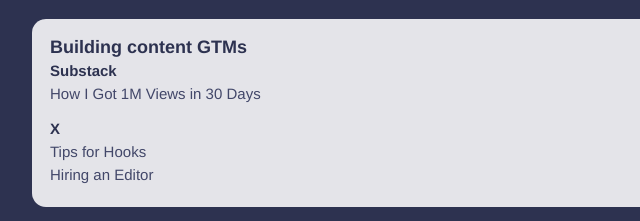
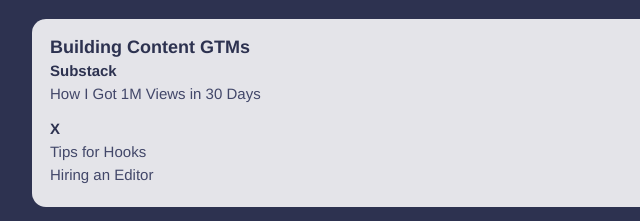
Before and after one commit to queniferlung/qthos, a plain HTML site: page index.html in a window 1280 px wide. Shown: the part 3819-4040 px from the top of the page, 116-756 px from the left. Drawn offline with Linux system fonts and the light colour scheme.

Commit message:
Capitalise Content in Building Content GTMs heading

```diff
--- a/index.html
+++ b/index.html
@@ -117,7 +117,7 @@
   </div>
 
   <div class="card">
-    <h2>Building content GTMs</h2>
+    <h2>Building Content GTMs</h2>
     <h3>Substack</h3>
     <p class="link-line"><a href="https://quenifer.substack.com/p/how-i-got-1m-views-on-instagram-in?trk=public_post_comment-text" target="_blank" rel="noopener">How I Got 1M Views in 30 Days</a></p>
     <h3>X</h3>
```
